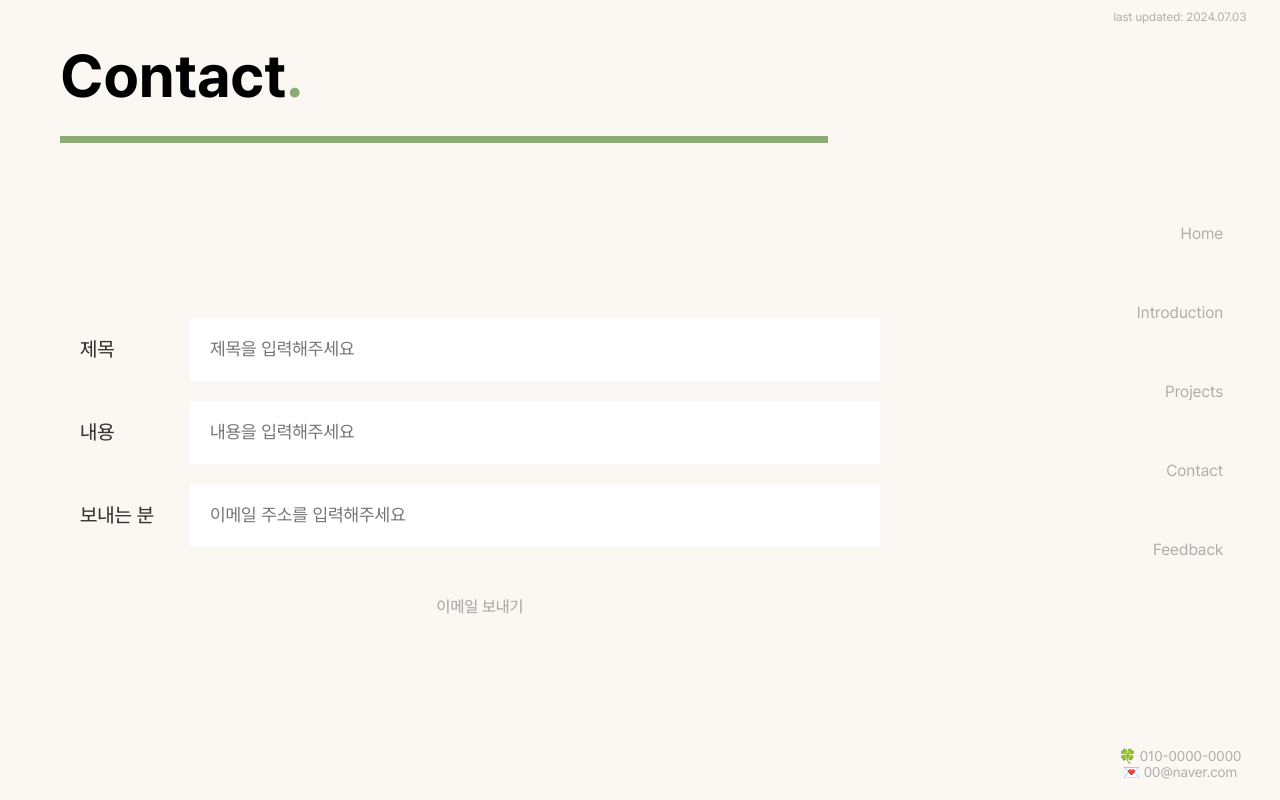
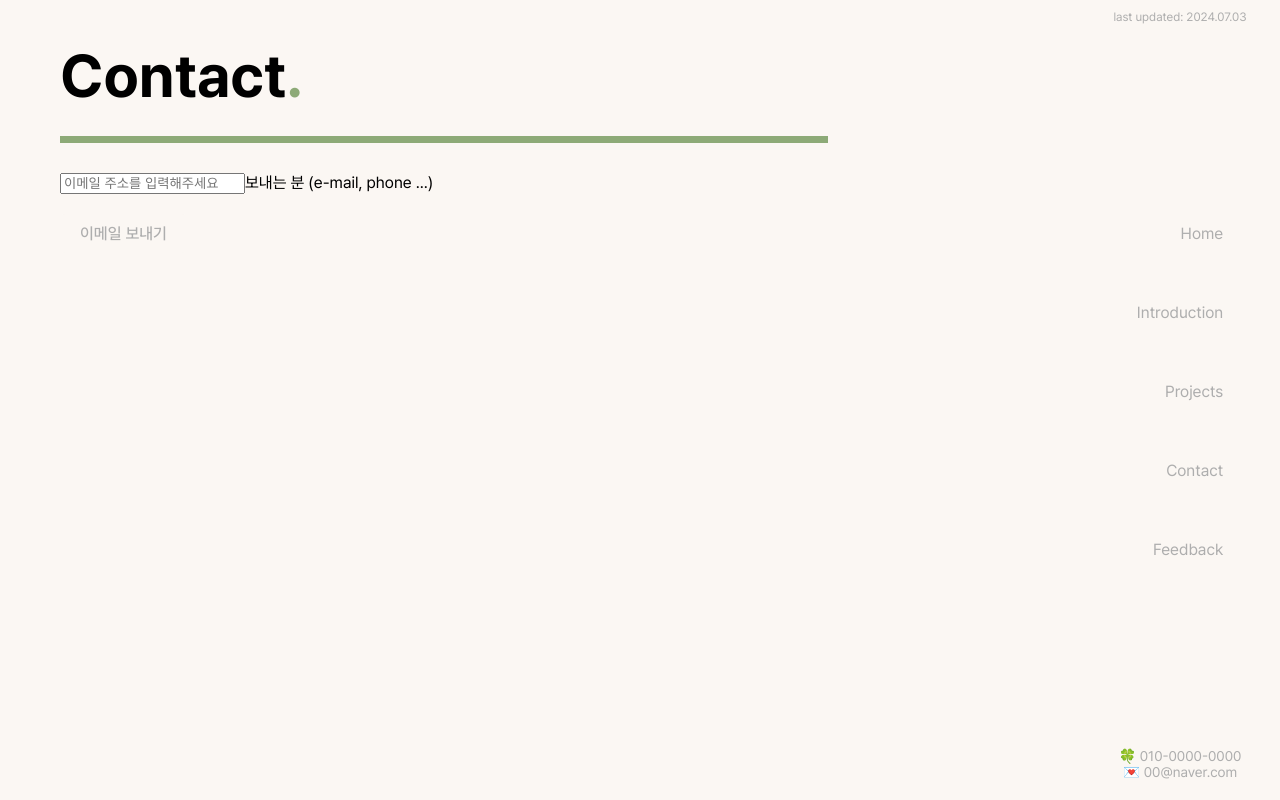
Before and after one commit to vedze/ez-portfolio, a Next.js app: page /contact in a window 1280 px wide. Built offline with nearby package versions, Linux system fonts and the light colour scheme.

Commit message:
Chore: Contact Form 이메일, 내용 위치 변경

```diff
--- a/src/container/contact/ContactForm.tsx
+++ b/src/container/contact/ContactForm.tsx
@@ -21,21 +21,33 @@ export default function ContactForm({
   const textareaRef = useRef<HTMLTextAreaElement>(null);
 
   // 반응형 textarea
-  const handleResizeHeight = () => {
-    if (textareaRef.current) {
-      textareaRef.current.style.height = "auto";
-      textareaRef.current.style.height = `${
-        textareaRef.current.scrollHeight - 40
-      }px`;
-    }
-  };
+  // const handleResizeHeight = () => {
+  //   if (textareaRef.current) {
+  //     textareaRef.current.style.height = "auto";
+  //     textareaRef.current.style.height = `${
+  //       textareaRef.current.scrollHeight - 40
+  //     }px`;
+  //   }
+  // };
 
   // contact form
   return (
-    <form onSubmit={handleSubmit} className={styles.contactForm}>
-      <div className={styles.contentGroup}>
+    <form onSubmit={handleSubmit}>
+      <div>
+        <input
+          required
+          id="from"
+          type="text"
+          onChange={handleChange}
+          value={contactData.from}
+          placeholder="이메일 주소를 입력해주세요"
+        />
+        <label htmlFor="from">보내는 분 (e-mail, phone ...)</label>
+      </div>
+      {/* <div className={styles.contentGroup}>
         <label htmlFor="subject">제목</label>
         <input
+          required
           id="subject"
           type="text"
           onChange={handleChange}
@@ -46,25 +58,16 @@ export default function ContactForm({
       <div className={styles.contentGroup}>
         <label htmlFor="text">내용</label>
         <textarea
+          required
           id="text"
           onChange={handleChange}
-          onInput={handleResizeHeight}
-          ref={textareaRef}
+          // onInput={handleResizeHeight}
+          // ref={textareaRef}
           value={contactData.text}
-          rows={1}
+          // rows={1}
           placeholder="내용을 입력해주세요"
         />
-      </div>
-      <div className={styles.contentGroup}>
-        <label htmlFor="from">보내는 분</label>
-        <input
-          id="from"
-          type="text"
-          onChange={handleChange}
-          value={contactData.from}
-          placeholder="이메일 주소를 입력해주세요"
-        />
-      </div>
+      </div> */}
       <button type="submit" className={styles.submitButton}>
         이메일 보내기
       </button>
--- a/src/styles/contents/contactcontent.module.css
+++ b/src/styles/contents/contactcontent.module.css
@@ -41,7 +41,7 @@
 
 .contentGroup textarea {
   resize: none;
-  /* height: 200px; */
+  height: 200px;
 }
 
 .submitButton {
```
